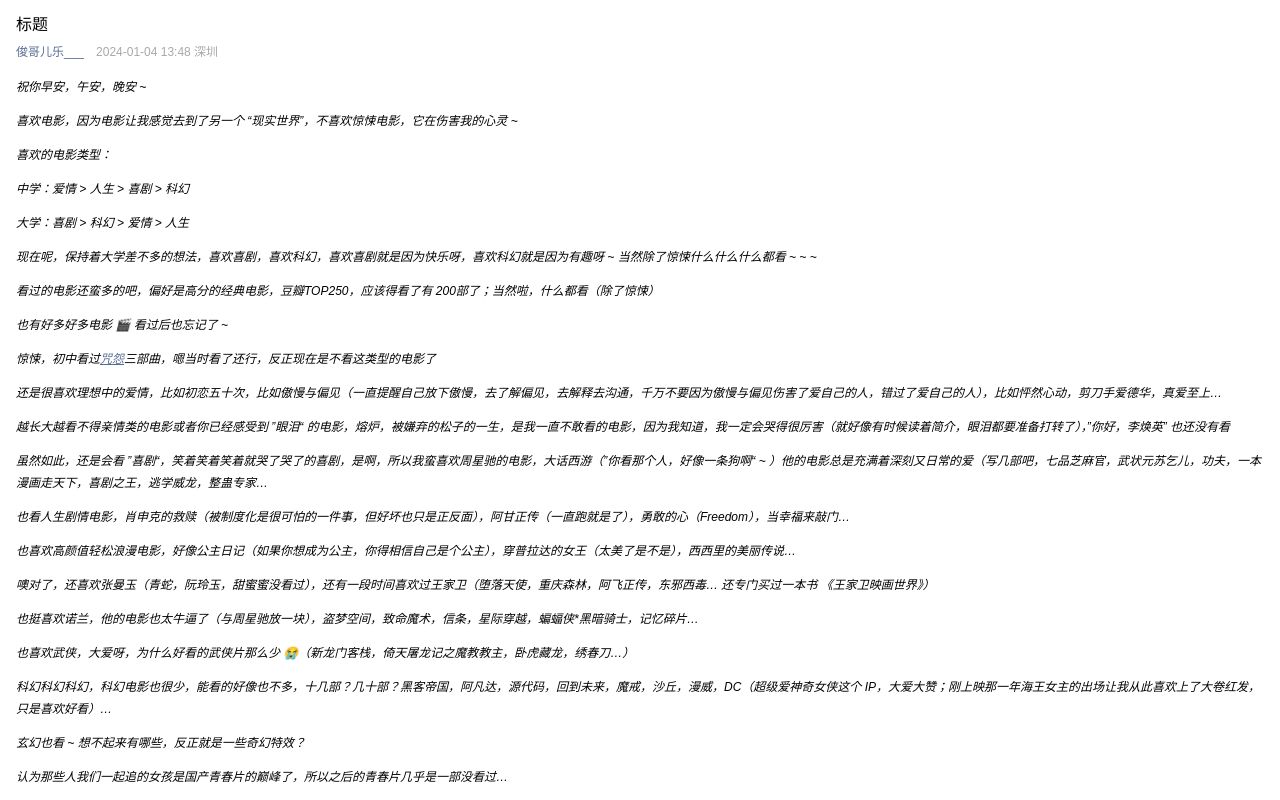
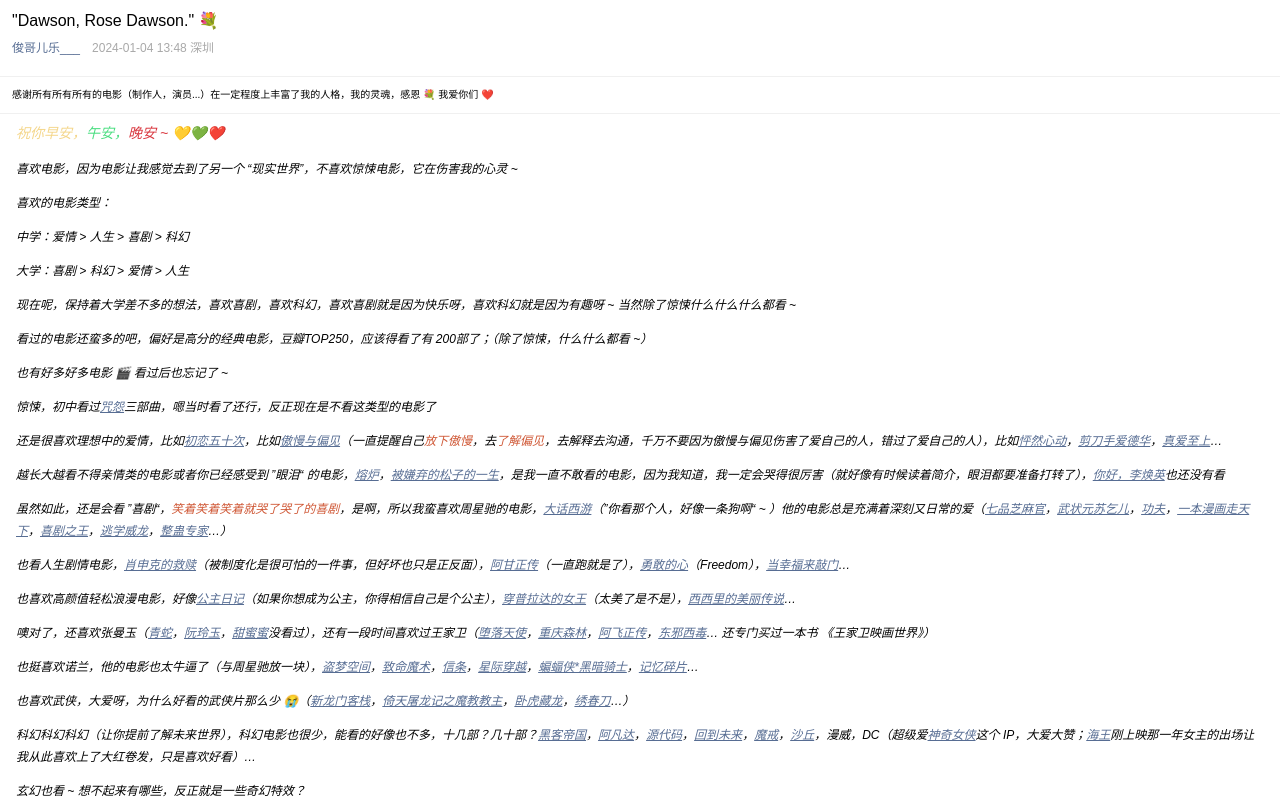
Before and after one commit to jungeer/jungeer.github.io, a Vue app: page /#/life/movies in a window 1280 px wide. Built offline with nearby package versions, Linux system fonts and the light colour scheme.

Commit message:
feat: movies 页面文字完善

```diff
--- a/src/views/life/movies/index.jsx
+++ b/src/views/life/movies/index.jsx
@@ -3,6 +3,8 @@
 import { cloneDeep } from "lodash-es";
 
 export default function MoviesPage() {
+  const errorClass = ["font-500 color-#cf5735"];
+
   const linkClass = ["font-500 underline color-#576D93"];
 
   const renderPopover = (movieName) => {
@@ -14,8 +16,8 @@
   };
   const renderHeader = () => {
     return (
-      <div class="p-16px">
-        <div class="text-16px font-500">标题</div>
+      <div class="p-12px">
+        <div class="text-16px font-500">"Dawson, Rose Dawson." 💐</div>
         <div class="flex gap-12px mt-12px text-12px">
           <span class="color-#576D93">俊哥儿乐___</span>
           <span class="color-#A9A9A9">2024-01-04 13:48 深圳</span>
@@ -24,10 +26,31 @@
     );
   };
 
+  const thankStyle = {
+    padding: "12px",
+    borderTop: "1px solid #f0f0f0",
+    borderBottom: "1px solid #f0f0f0",
+    margin: "8px 0",
+  };
+
+  const renderThanks = () => {
+    return (
+      <div style={thankStyle}>
+        <p class="text-10px  mb-0 normal">
+          感谢所有所有所有的电影（制作人，演员...）在一定程度上丰富了我的人格，我的灵魂，感恩
+          💐 我爱你们 ❤️
+        </p>
+      </div>
+    );
+  };
+
   const renderTextContainer = () => {
     return (
       <div class="px-16px line-height-22px italic">
-        <p>祝你早安，午安，晚安 ~</p>
+        <p class="text-14px font-500 color-#f4d68a ">
+          祝你早安，<span class="color-green">午安，</span>
+          <span class="color-#d9363e">晚安 ~</span> 💛💚❤️
+        </p>
         <p>
           喜欢电影，因为电影让我感觉去到了另一个
           “现实世界”，不喜欢惊悚电影，它在伤害我的心灵 ~
@@ -41,11 +64,11 @@
         </p>
         <p>
           现在呢，保持着大学差不多的想法，喜欢喜剧，喜欢科幻，喜欢喜剧就是因为快乐呀，喜欢科幻就是因为有趣呀
-          ~ 当然除了惊悚什么什么什么都看 ~ ~ ~
+          ~ 当然除了惊悚什么什么什么都看 ~
         </p>
         <p>
           看过的电影还蛮多的吧，偏好是高分的经典电影，豆瓣TOP250，应该得看了有
-          200部了；当然啦，什么都看（除了惊悚）
+          200部了；（除了惊悚，什么什么都看 ~）
         </p>
         <p>也有好多好多电影 🎬 看过后也忘记了 ~</p>
         <p>
@@ -53,55 +76,102 @@
           三部曲，嗯当时看了还行，反正现在是不看这类型的电影了
         </p>
         <p>
-          还是很喜欢理想中的爱情，比如初恋五十次，比如傲慢与偏见（一直提醒自己放下傲慢，去了解偏见，去解释去沟通，千万不要因为傲慢与偏见伤害了爱自己的人，错过了爱自己的人），比如怦然心动，剪刀手爱德华，真爱至上…
+          还是很喜欢理想中的爱情，比如{renderPopover("初恋五十次")}，比如
+          {renderPopover("傲慢与偏见")}
+          （一直提醒自己<span class={errorClass}>放下傲慢</span>，去
+          <span class={errorClass}>了解偏见</span>
+          ，去解释去沟通，千万不要因为傲慢与偏见伤害了爱自己的人，错过了爱自己的人），比如
+          {renderPopover("怦然心动")}，{renderPopover("剪刀手爱德华")}，
+          {renderPopover("真爱至上")}…
         </p>
         <p>
-          越长大越看不得亲情类的电影或者你已经感受到 ”眼泪“
-          的电影，熔炉，被嫌弃的松子的一生，是我一直不敢看的电影，因为我知道，我一定会哭得很厉害（就好像有时候读着简介，眼泪都要准备打转了），”你好，李焕英”
+          越长大越看不得亲情类的电影或者你已经感受到 ”眼泪“ 的电影，
+          {renderPopover("熔炉")}，{renderPopover("被嫌弃的松子的一生")}
+          ，是我一直不敢看的电影，因为我知道，我一定会哭得很厉害（就好像有时候读着简介，眼泪都要准备打转了），
+          {renderPopover("你好，李焕英")}
           也还没有看
         </p>
         <p>
-          虽然如此，还是会看
-          ”喜剧“，笑着笑着笑着就哭了哭了的喜剧，是啊，所以我蛮喜欢周星驰的电影，大话西游（”你看那个人，好像一条狗啊“
-          ~
-          ）他的电影总是充满着深刻又日常的爱（写几部吧，七品芝麻官，武状元苏乞儿，功夫，一本漫画走天下，喜剧之王，逃学威龙，整蛊专家…
+          虽然如此，还是会看 ”喜剧“，
+          <span class={errorClass}>笑着笑着笑着就哭了哭了的喜剧</span>
+          ，是啊，所以我蛮喜欢周星驰的电影，
+          {renderPopover("大话西游")}（”你看那个人，好像一条狗啊“ ~
+          ）他的电影总是充满着深刻又日常的爱（{renderPopover("七品芝麻官")}，
+          {renderPopover("武状元苏乞儿")}，{renderPopover("功夫")}，
+          {renderPopover("一本漫画走天下")}，{renderPopover("喜剧之王")}，
+          {renderPopover("逃学威龙")}，{renderPopover("整蛊专家")}…）
         </p>
         <p>
-          也看人生剧情电影，肖申克的救赎（被制度化是很可怕的一件事，但好坏也只是正反面），阿甘正传（一直跑就是了），勇敢的心（Freedom），当幸福来敲门…
+          也看人生剧情电影，{renderPopover("肖申克的救赎")}
+          （被制度化是很可怕的一件事，但好坏也只是正反面），
+          {renderPopover("阿甘正传")}（一直跑就是了），
+          {renderPopover("勇敢的心")}（Freedom），
+          {renderPopover("当幸福来敲门")}…
         </p>
         <p>
-          也喜欢高颜值轻松浪漫电影，好像公主日记（如果你想成为公主，你得相信自己是个公主），穿普拉达的女王（太美了是不是），西西里的美丽传说…
+          也喜欢高颜值轻松浪漫电影，好像{renderPopover("公主日记")}
+          （如果你想成为公主，你得相信自己是个公主），
+          {renderPopover("穿普拉达的女王")}（太美了是不是），
+          {renderPopover("西西里的美丽传说")}…
         </p>
         <p>
-          噢对了，还喜欢张曼玉（青蛇，阮玲玉，甜蜜蜜没看过），还有一段时间喜欢过王家卫（堕落天使，重庆森林，阿飞正传，东邪西毒…
-          还专门买过一本书 《王家卫映画世界》）
+          噢对了，还喜欢张曼玉（{renderPopover("青蛇")}，
+          {renderPopover("阮玲玉")}，{renderPopover("甜蜜蜜")}
+          没看过），还有一段时间喜欢过王家卫（{renderPopover("堕落天使")}，
+          {renderPopover("重庆森林")}，{renderPopover("阿飞正传")}，
+          {renderPopover("东邪西毒")}… 还专门买过一本书 《王家卫映画世界》）
         </p>
         <p>
-          也挺喜欢诺兰，他的电影也太牛逼了（与周星驰放一块），盗梦空间，致命魔术，信条，星际穿越，蝙蝠侠*黑暗骑士，记忆碎片…
+          也挺喜欢诺兰，他的电影也太牛逼了（与周星驰放一块），
+          {renderPopover("盗梦空间")}，{renderPopover("致命魔术")}，
+          {renderPopover("信条")}，{renderPopover("星际穿越")}，
+          {renderPopover("蝙蝠侠*黑暗骑士")}，{renderPopover("记忆碎片")}…
         </p>
         <p>
-          也喜欢武侠，大爱呀，为什么好看的武侠片那么少
-          😭（新龙门客栈，倚天屠龙记之魔教教主，卧虎藏龙，绣春刀…）
+          也喜欢武侠，大爱呀，为什么好看的武侠片那么少 😭（
+          {renderPopover("新龙门客栈")}，{renderPopover("倚天屠龙记之魔教教主")}
+          ，{renderPopover("卧虎藏龙")}，{renderPopover("绣春刀")}…）
         </p>
         <p>
-          科幻科幻科幻，科幻电影也很少，能看的好像也不多，十几部？几十部？黑客帝国，阿凡达，源代码，回到未来，魔戒，沙丘，漫威，DC（超级爱神奇女侠这个
-          IP，大爱大赞；刚上映那一年海王女主的出场让我从此喜欢上了大卷红发，只是喜欢好看）…
+          科幻科幻科幻（让你提前了解未来世界），科幻电影也很少，能看的好像也不多，十几部？几十部？
+          {renderPopover("黑客帝国")}，{renderPopover("阿凡达")}，
+          {renderPopover("源代码")}，{renderPopover("回到未来")}，
+          {renderPopover("魔戒")}，{renderPopover("沙丘")}，漫威，DC（超级爱
+          {renderPopover("神奇女侠")}这个 IP，大爱大赞；{renderPopover("海王")}
+          刚上映那一年女主的出场让我从此喜欢上了大红卷发，只是喜欢好看）…
         </p>
         <p>玄幻也看 ~ 想不起来有哪些，反正就是一些奇幻特效？</p>
         <p>
-          认为那些人我们一起追的女孩是国产青春片的巅峰了，所以之后的青春片几乎是一部没看过…
+          认为{renderPopover("那些年我们一起追的女孩")}
+          是国产青春片的巅峰了，所以之后的青春片几乎是一部没看过…
         </p>
         <p>
-          喜欢很多动画电影（也许是成人最应该看的电影了），如玩具总动员系列，小黄人，飞屋环游记，宫崎骏（千与千寻（吃太多会变成猪哦），幽灵公主，天空之城，哈尔的移动城堡…
+          喜欢很多动画电影（也许是成人最应该看的电影了），如
+          {renderPopover("玩具总动员")}系列，{renderPopover("小黄人")}，
+          {renderPopover("飞屋环游记")}，宫崎骏（{renderPopover("千与千寻")}
+          （吃太多会变成猪哦），{renderPopover("幽灵公主")}，
+          {renderPopover("天空之城")}，{renderPopover("哈尔的移动城堡")}…
         </p>
         <p>
-          还喜欢很多很多，教父，控方证人，白日梦想家，遗愿清单，大鱼，低俗小说，少年派的奇幻漂流，七宗罪，美丽人生，爱在黎明破晓前，幸福终点站，龙门飞甲…
+          还喜欢很多很多，{renderPopover("教父")}，{renderPopover("控方证人")}，
+          {renderPopover("白日梦想家")}，{renderPopover("遗愿清单")}，
+          {renderPopover("大鱼")}，{renderPopover("低俗小说")}，
+          {renderPopover("少年派的奇幻漂流")}，{renderPopover("七宗罪")}，
+          {renderPopover("美丽人生")}，{renderPopover("爱在黎明破晓前")}，
+          {renderPopover("幸福终点站")}，{renderPopover("龙门飞甲")}…
         </p>
         <p>
-          还有很多很多没有提到的电影人（虽然我也不懂艺术鉴赏），如陈凯歌（霸王别姬），张艺谋（满城尽带黄金甲，长城），昆汀（杀死比尔），李安（断背山，比利林恩的中场故事），吴宇森（英雄本色，变脸）…
+          还有很多很多没有提到的电影人（虽然我也不懂艺术鉴赏），如陈凯歌（
+          {renderPopover("霸王别姬")}），姜文（{renderPopover("让子弹飞")}
+          ），张艺谋（
+          {renderPopover("满城尽带黄金甲")}，{renderPopover("长城")}），昆汀（
+          {renderPopover("杀死比尔")}），李安（{renderPopover("断背山")}，
+          {renderPopover("比利林恩的中场故事")}），吴宇森（
+          {renderPopover("英雄本色")}，{renderPopover("变脸")}）…
         </p>
         <p>
-          （噢我宏哥的恋爱通告也上一下吧，虽然评分不是很高，但却是一些音乐老师的强烈推荐，因为说王力宏是真的很认真在对待传统音乐，至少我高中的音乐老师是这么说的）
+          （噢我宏哥的{renderPopover("恋爱通告")}
+          也上一下吧，虽然评分不是很高，但却是一些音乐老师的强烈推荐，因为说王力宏是真的很认真在对待传统音乐，至少我高中的音乐老师是这么说的）
         </p>
         <p>
           喜欢看电影，因为会让自己的精神感觉到很放松，喜欢看电影，因为觉得那是一个特别理想的世界
@@ -156,7 +226,9 @@
   return (
     <div class="movies">
       {renderHeader()}
+      {renderThanks()}
       {renderTextContainer()}
+      {renderThanks()}
       {renderMovieImages()}
     </div>
   );
```
